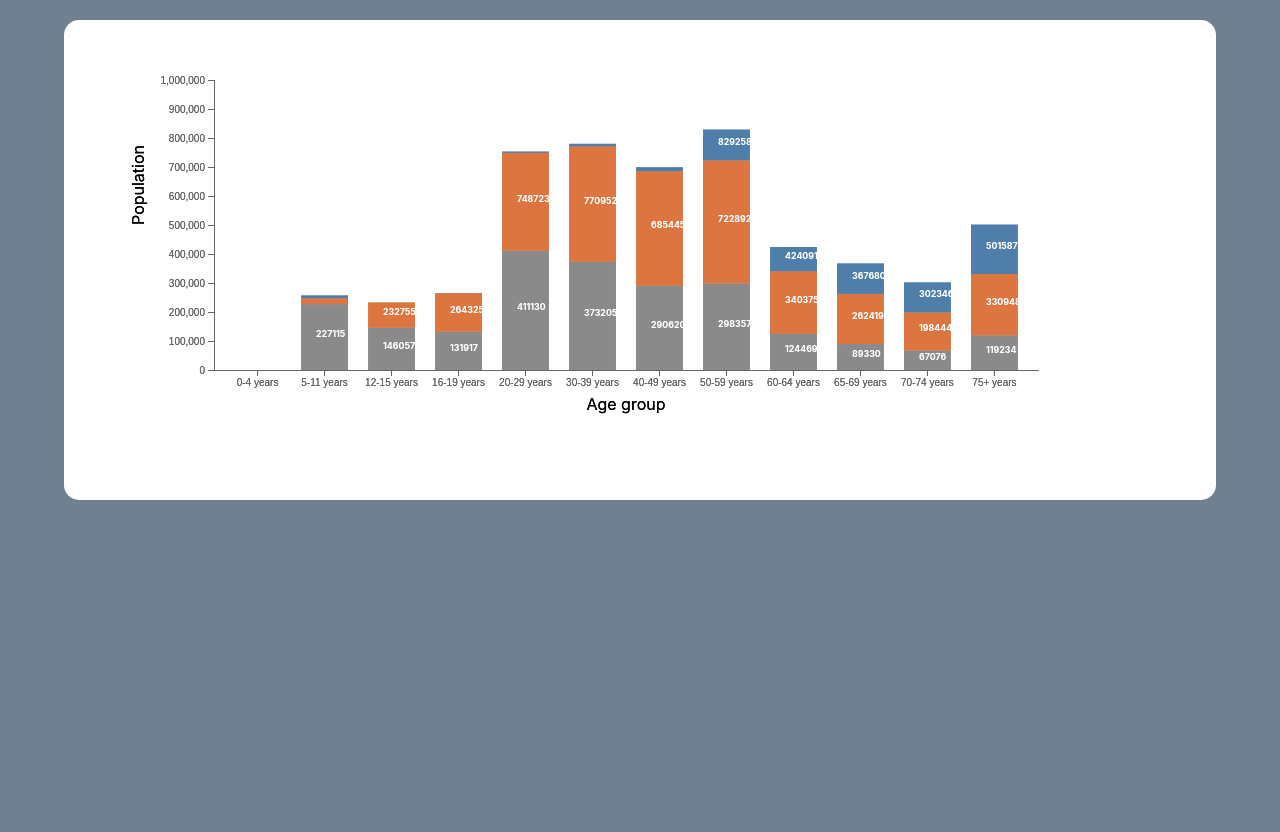
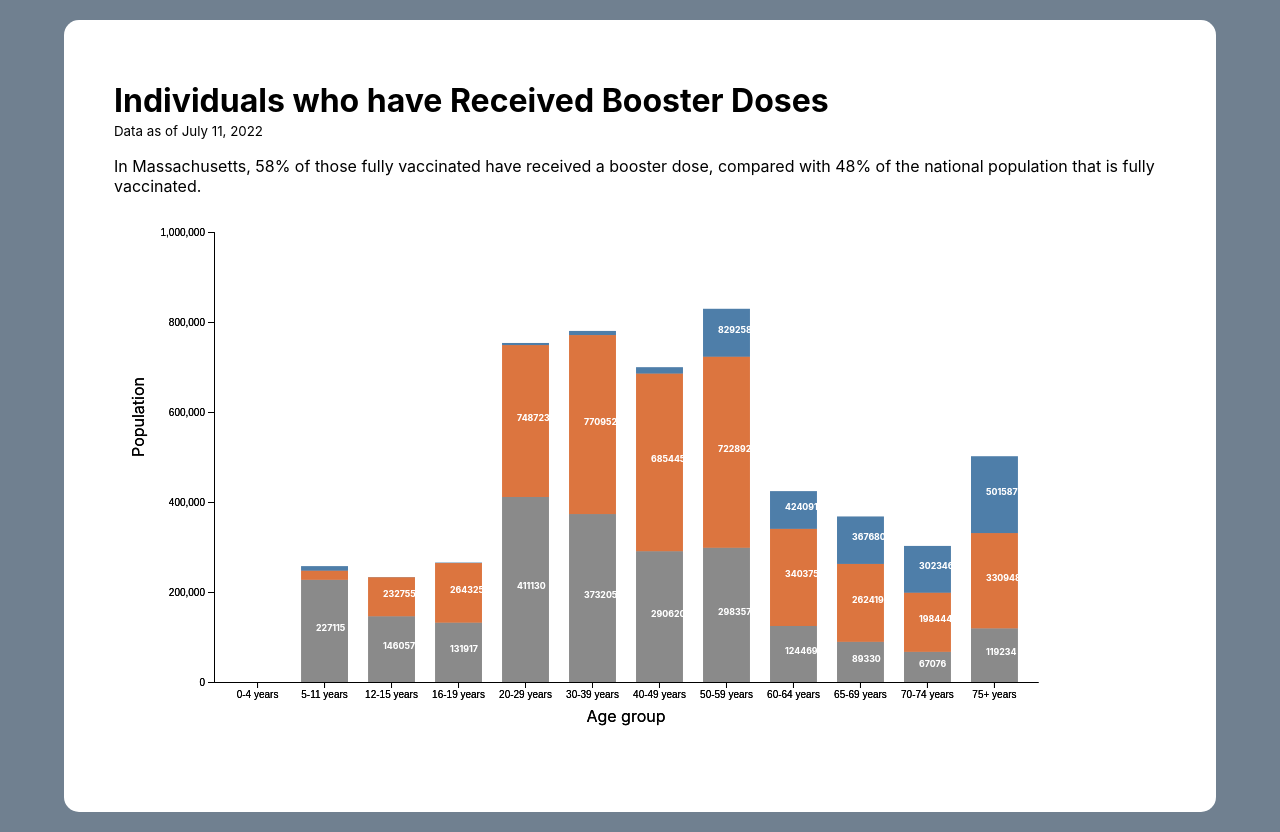
Before and after one commit to lbruney/ReactD3Js, a React (Create React App) app: page / in a window 1280 px wide. Before the commit the page ends 800 px from the top, so only its background shows below. Built offline with nearby package versions, Linux system fonts and the light colour scheme.

Commit message:
Refactor directory structure Add reponsive behavior to y axis Update styles

```diff
--- a/src/App.css
+++ b/src/App.css
@@ -1,10 +1,13 @@
 .c-card {
   position: relative;
   background-color: #fff;
-  color: #656565;
+  color: #000;
   border-radius: 15px;
   padding: 40px 50px;
   margin: 20px 0;
+}
+.c-card h1 {
+  margin-bottom: 0;
 }
 .c-card h2 {
   font-size: 22px;
@@ -17,7 +20,7 @@
 }
 .c-chart {
   width: 80vw;
-  height: 50vh;
+  height: 70vh;
 }
 .c-chart__bar text {
   font-size: 0.55em;
--- a/src/App.js
+++ b/src/App.js
@@ -1,12 +1,11 @@
 import './App.css'
-import StackedBarChart from './charts/StackedChart'
 import { AppProvider } from './context/AppContext'
-import CovidChart from './components/CovidChart'
+import CovidChartPage from './pages/CovidChartPage'
 
 function App() {
   return (
     <AppProvider>
-      <CovidChart />
+      <CovidChartPage />
     </AppProvider>
   )
 }
--- a/src/charts/StackedChart.js
+++ b/src/charts/StackedChart.js
@@ -57,11 +57,13 @@ const StackedBarChart = ({
       .text(yLabel)
 
     const y = d3.scaleLinear().domain([0, 1000000]).range([height, 0])
+    const axis = d3.axisLeft(y).ticks(height / 100)
+
     svg
       .append('g')
       .attr('class', 'c-chart__yAxis')
       .attr('transform', 'translate(0, 0)')
-      .call(d3.axisLeft(y))
+      .call(axis)
 
     const color = d3
       .scaleOrdinal()
--- a/src/css/components/_card.styl
+++ b/src/css/components/_card.styl
@@ -1,10 +1,12 @@
 .c-card
   position relative
   background-color white
-  color $col-slate
+  color black
   border-radius 15px
   padding 40px 50px
   margin 20px 0
+  h1
+    margin-bottom 0
   h2
     font-size 22px
     font-weight 600
--- a/src/css/components/_chart.styl
+++ b/src/css/components/_chart.styl
@@ -1,6 +1,6 @@
 .c-chart
   width 80vw
-  height 50vh
+  height 70vh
   &__bar
     text
       font-size .55em
--- a/src/components/CovidChart.jsx
+++ b/src/pages/CovidChartPage.jsx
@@ -3,13 +3,22 @@ import React from 'react'
 import AppContext from '../context/AppContext'
 import StackedChart from '../charts/StackedChart'
 import { useContext } from 'react'
-import Card from './Card'
+import Card from '../components/Card'
 
 function CovidChart() {
   const { data } = useContext(AppContext)
   return (
     <div className='c-container'>
       <Card>
+        <h1>Individuals who have Received Booster Doses</h1>
+        <span>
+          <small>Data as of July 11, 2022</small>
+        </span>
+        <p>
+          In Massachusetts, 58% of those fully vaccinated have received a
+          booster dose, compared with 48% of the national population that is
+          fully vaccinated.
+        </p>
         <StackedChart data={data} />
       </Card>
     </div>
```
